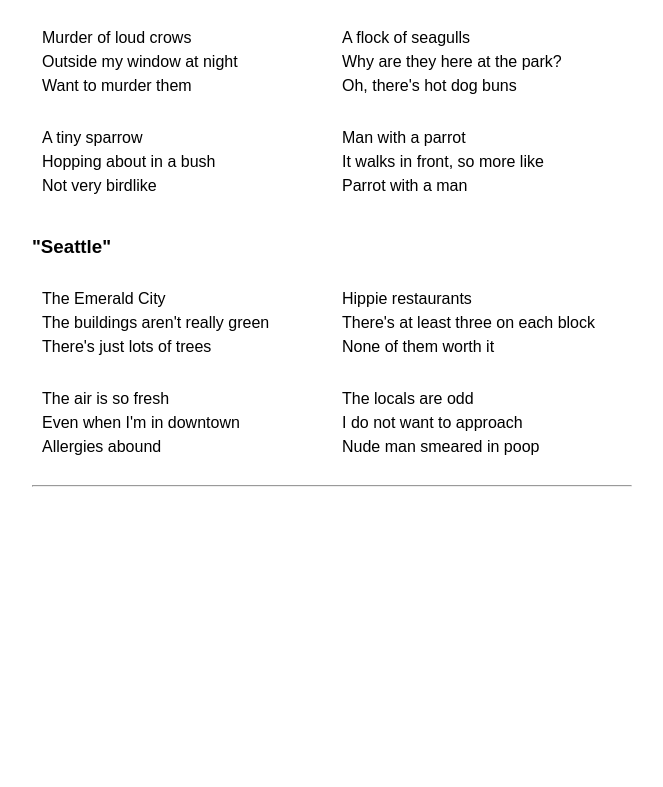
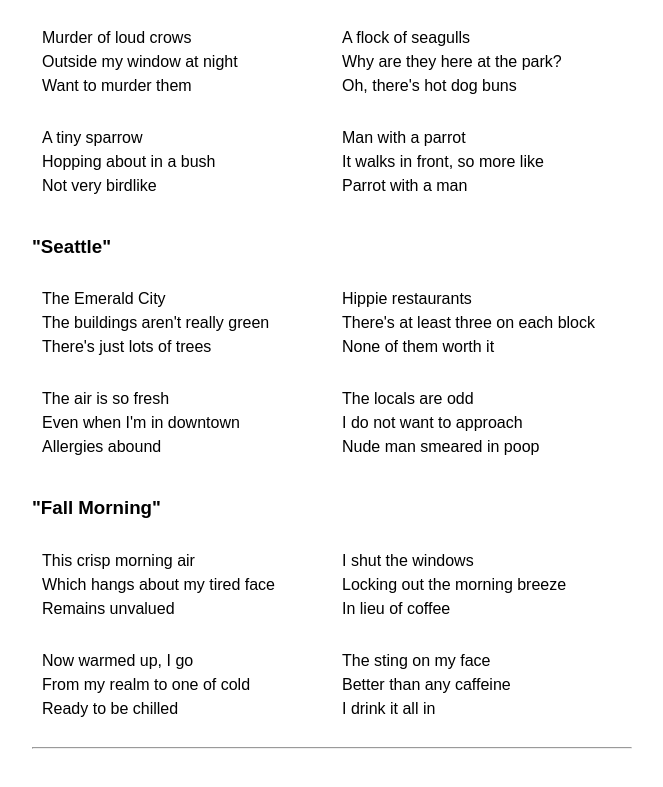
Before and after one commit to peppergeist/peppergeist.com, a plain HTML site: page pages/haiku.html in a window 1280 px wide. Shown: the part 1147-1934 px from the top of the page, without its empty margins (308-971 px from the left). Before the commit the page ends 1672 px from the top, so only its background shows below. Drawn offline with Linux system fonts and the light colour scheme.

Commit message:
Added another haiku.

```diff
--- a/pages/haiku.html
+++ b/pages/haiku.html
@@ -210,6 +210,40 @@
                 </div>
             </div>
 
+            <h3>"Fall Morning"</h3>
+            <div class="Row">
+                <div class="Column">
+                    This crisp morning air
+                    <br />
+                    Which hangs about my tired face
+                    <br />
+                    Remains unvalued
+                </div>
+                <div class="Column">
+                    I shut the windows
+                    <br />
+                    Locking out the morning breeze
+                    <br />
+                    In lieu of coffee
+                </div>
+            </div>
+            <div class="Row">
+                <div class="Column">
+                    Now warmed up, I go
+                    <br />
+                    From my realm to one of cold
+                    <br />
+                    Ready to be chilled
+                </div>
+                <div class="Column">
+                    The sting on my face
+                    <br />
+                    Better than any caffeine
+                    <br />
+                    I drink it all in
+                </div>
+            </div>
+
             <hr />
 
         </div>
```
